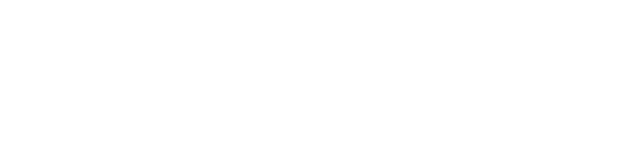
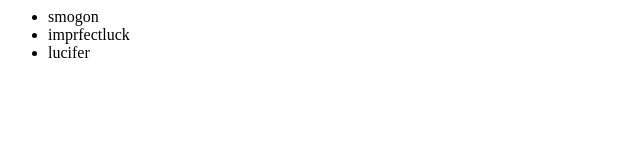
Before and after one commit to shaktilucifer/daily-code-cravings, a plain HTML site: page jsTemplateFun/handleBars/handleBarTester.html in a window 1280 px wide. Shown: the whole page, without its empty margins (0-640 px from the left). Drawn offline with nearby package versions, Linux system fonts and the light colour scheme.

Commit message:
Basic iteration - built in

```diff
--- a/jsTemplateFun/handleBars/appHandleBars.js
+++ b/jsTemplateFun/handleBars/appHandleBars.js
@@ -1,3 +1,13 @@
 $(document).ready(function(){
-
+var source   = $("#entry-template").html();
+var template = Handlebars.compile(source);
+var peopleObject = {
+    people: [
+    "smogon",
+    "imprfectluck",
+    "lucifer"
+]};
+var hbsRenderedElement = template(peopleObject);
+console.log(hbsRenderedElement);
+$("#peopleList").append(hbsRenderedElement);
 });
--- a/jsTemplateFun/handleBars/handleBarTester.html
+++ b/jsTemplateFun/handleBars/handleBarTester.html
@@ -7,7 +7,15 @@
 </head>
 
 <body>
-    <script id="entry-template" type="text/x-handlebars-template">
+ <div id="peopleList">
+
+ </div>
+
+</body>
+
+
+
+   <script id="entry-template" type="text/x-handlebars-template">
         <ul class="people_list">
             {{#each people}}
             <li>{{this}}</li>
@@ -15,6 +23,4 @@
         </ul>
     </script>
 
-</body>
-
 </html>
```
